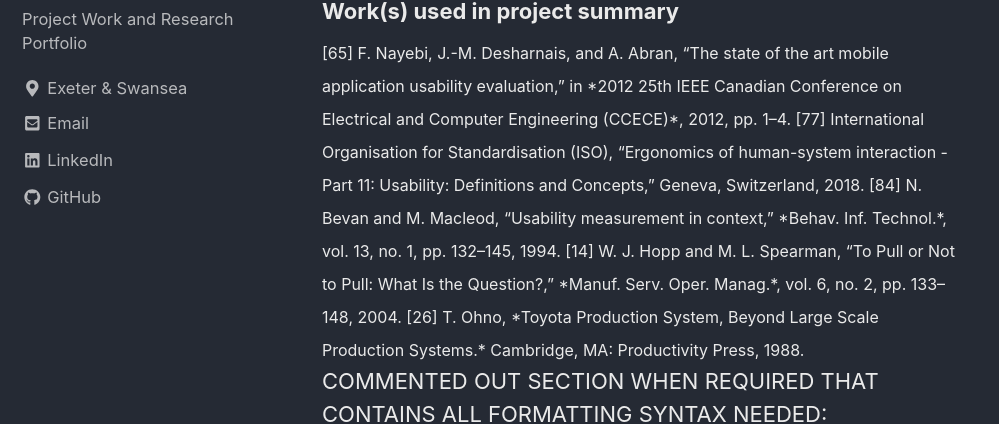
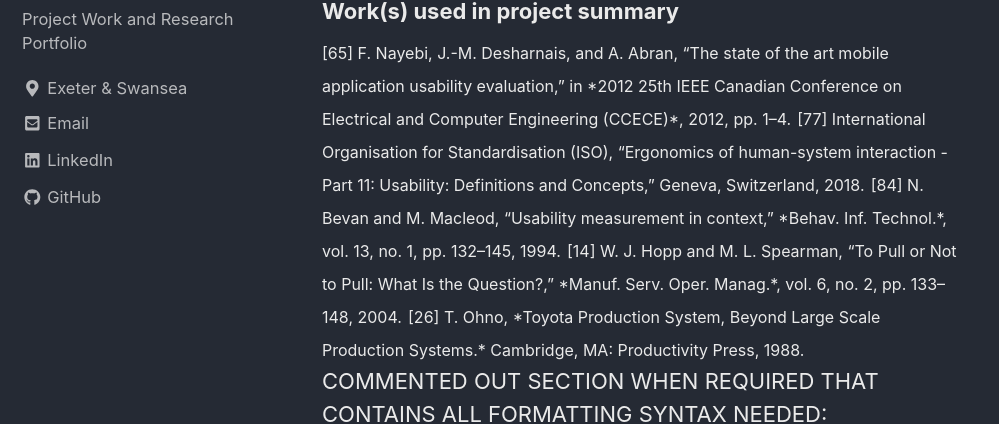
Before and after one commit to henrycobbold/henrycobbold.github.io, a Jekyll site: the page built from _posts/2018-01-28-perceptron.md, in a window 1280 px wide and 900 px high, scrolled down 1971 px. Shown: the part 217-641 px from the top of the window, without its empty margins (0-999 px from the left). Built offline with Jekyll 4.4.1, drawn with Linux system fonts in a browser that asks for light colours; nearby versions of some CDN libraries.

Commit message:
refs font changes

```diff
--- a/_posts/2018-01-28-perceptron.md
+++ b/_posts/2018-01-28-perceptron.md
@@ -43,20 +43,18 @@
 
 ### Work(s) used in project summary
 
-<font size="3">
-[65] F. Nayebi, J.-M. Desharnais, and A. Abran, “The state of the art mobile application usability evaluation,” in *2012 25th IEEE Canadian Conference on Electrical and Computer Engineering (CCECE)*, 2012, pp. 1–4.
+<font size="3">[65] F. Nayebi, J.-M. Desharnais, and A. Abran, “The state of the art mobile application usability evaluation,” in *2012 25th IEEE Canadian Conference on Electrical and Computer Engineering (CCECE)*, 2012, pp. 1–4.</font>
 
-[77] International Organisation for Standardisation (ISO), “Ergonomics of human-system interaction - Part 11: Usability: Definitions and Concepts,” Geneva, Switzerland, 2018.
+<font size="3">[77] International Organisation for Standardisation (ISO), “Ergonomics of human-system interaction - Part 11: Usability: Definitions and Concepts,” Geneva, Switzerland, 2018.</font>
 
-[84] N. Bevan and M. Macleod, “Usability measurement in context,” *Behav. Inf. Technol.*, vol. 13,
-no. 1, pp. 132–145, 1994.
+<font size="3">[84] N. Bevan and M. Macleod, “Usability measurement in context,” *Behav. Inf. Technol.*, vol. 13,
+no. 1, pp. 132–145, 1994.</font>
 
-[14] W. J. Hopp and M. L. Spearman, “To Pull or Not to Pull: What Is the Question?,” *Manuf. Serv.
-Oper. Manag.*, vol. 6, no. 2, pp. 133–148, 2004.
+<font size="3">[14] W. J. Hopp and M. L. Spearman, “To Pull or Not to Pull: What Is the Question?,” *Manuf. Serv.
+Oper. Manag.*, vol. 6, no. 2, pp. 133–148, 2004.</font>
 
-[26] T. Ohno, *Toyota Production System, Beyond Large Scale Production Systems.* Cambridge, MA:
-Productivity Press, 1988.
-</font>
+<font size="3">[26] T. Ohno, *Toyota Production System, Beyond Large Scale Production Systems.* Cambridge, MA:
+Productivity Press, 1988.</font>
 
 
 COMMENTED OUT SECTION WHEN REQUIRED THAT CONTAINS ALL FORMATTING SYNTAX NEEDED:
```
